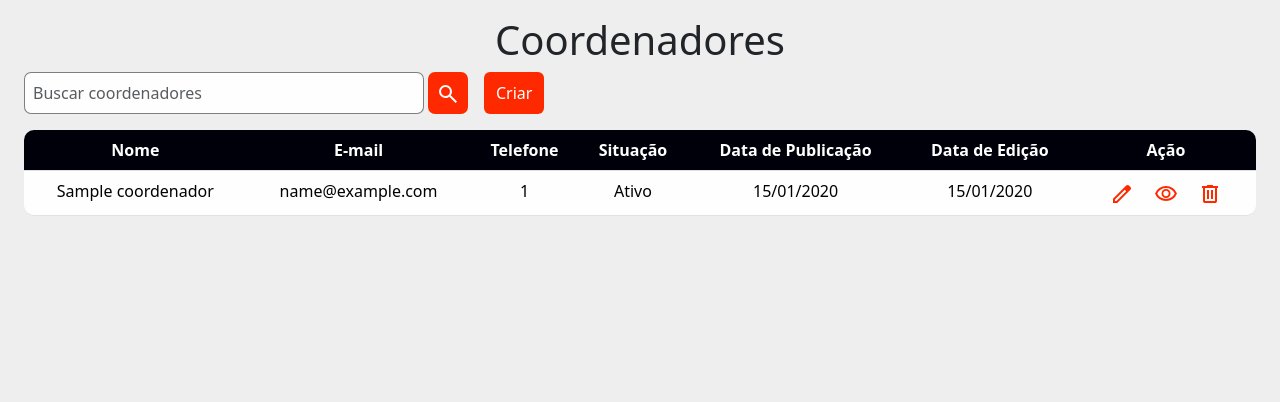
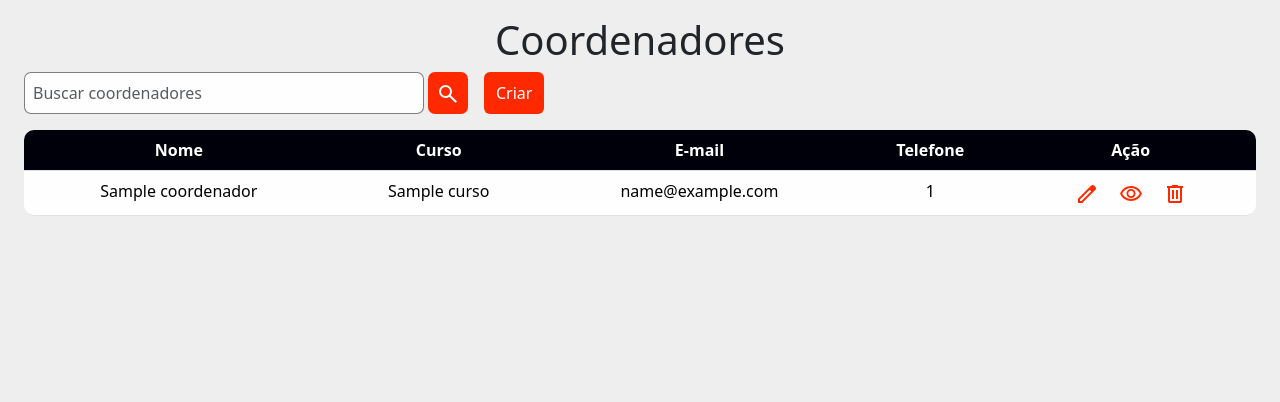
Before and after one commit to soualansousa/EAD, a Django app: page /coordenadores/ in a window 1280 px wide. Shown: the part 130-532 px from the top of the page. Run offline with Django 5.2, Linux system fonts and the light colour scheme; tables that the repository leaves empty hold one stand-in row (values such as "Sample post").

Commit message:
atualização no models e nas páginas relacionadas ao coordenador

```diff
--- a/cead/admin.py
+++ b/cead/admin.py
@@ -1,5 +1,5 @@
 from django.contrib import admin
-from .models import Noticia, Curso, Polo, Coordenador, Documentos, Disciplina, Perguntas, Contato, Mediador, CursoPolo, Cead
+from .models import Noticia, Curso, Polo, Coordenador, Documentos, Disciplina, Perguntas, Contato, Mediador, CursoPolo, Cead, CoordenadorCurso
 
 admin.site.register(Noticia),
 admin.site.register(Cead),
@@ -12,3 +12,4 @@ admin.site.register(Perguntas),
 admin.site.register(Contato),
 admin.site.register(Mediador),
 admin.site.register(CursoPolo),
+admin.site.register(CoordenadorCurso),
--- a/cead/forms.py
+++ b/cead/forms.py
@@ -1,5 +1,5 @@
 from django import forms
-from .models import Noticia, Polo, Coordenador, Curso, Mediador
+from .models import Noticia, Polo, Coordenador, Curso, Mediador, CoordenadorCurso
 
 class SearchForm(forms.Form):
     query = forms.CharField(label="Buscar", max_length=100, required=False)
@@ -15,9 +15,31 @@ class PoloForm(forms.ModelForm):
         fields = ['coordenador', 'cidade', 'latitude', 'longitude']
 
 class CoordenadorForm(forms.ModelForm):
+    curso = forms.ModelChoiceField(
+        queryset=Curso.objects.all(),
+        required=False,
+        label="Curso",
+        widget=forms.Select(attrs={'class': 'form-control'})
+    )
+
     class Meta:
         model = Coordenador
-        fields = ['nome', 'email', 'telefone', 'situacao']
+        fields = ['nome', 'email', 'telefone']
+
+    def save(self, commit=True):
+        instance = super().save(commit=False)
+
+        if commit:
+            instance.save()
+
+        curso = self.cleaned_data.get('curso')
+        if curso:
+            CoordenadorCurso.objects.update_or_create(
+                coordenador=instance,
+                defaults={'curso': curso}
+            )
+
+        return instance
 
 class CursoForm(forms.ModelForm):
     class Meta:
--- a/cead/models.py
+++ b/cead/models.py
@@ -43,6 +43,15 @@ class Curso(models.Model):
 
     def __str__(self):
         return self.nome
+
+class CoordenadorCurso(models.Model):
+    coordenador = models.ForeignKey(Coordenador, on_delete=models.CASCADE, related_name="coordenador_curso")
+    curso = models.ForeignKey(Curso, on_delete=models.CASCADE, related_name="coordenador_curso")
+    entrada = models.DateField(auto_now_add=True)
+    saida = models.DateField(blank=True, null=True)
+
+    def __str__(self):
+        return f"{self.coordenador.nome} - {self.curso.nome}"
 
 class Documentos(models.Model):
     curso = models.ForeignKey(Curso, on_delete=models.CASCADE)
--- a/cead/templates/cead/pages/coordenadores.html
+++ b/cead/templates/cead/pages/coordenadores.html
@@ -31,35 +31,31 @@
                 <thead>
                     <tr class="text-center table_header">
                         <th>Nome</th>
+                        <th>Curso</th>
                         <th>E-mail</th>
                         <th>Telefone</th>
-                        <th>Situação</th>
-                        <th>Data de Publicação</th>
-                        <th>Data de Edição</th>
                         <th>Ação</th>
                     </tr>
                 </thead>
                 <tbody>
-                    {% for coordenador in coordenadores %}
-                        <tr class="text-center table_body" data-id="{{ coordenador.id }}">
-                            <td>{{ coordenador.nome }}</td>
-                            <td>{{ coordenador.email }}</td>
-                            <td>{{ coordenador.telefone }}</td>
-                            <td>{{ coordenador.get_situacao_display }}</td>
-                            <td>{{ coordenador.publicacao|date:"d/m/Y" }}</td>
-                            <td>{{ coordenador.edicao|date:"d/m/Y" }}</td>
+                    {% for coordenador_curso in coordenador_cursos %}
+                        <tr class="text-center table_body" data-id="{{ coordenador_curso.coordenador.id }}">
+                            <td>{{ coordenador_curso.coordenador.nome }}</td>
+                            <td>{{ coordenador_curso.curso.nome }}</td>
+                            <td>{{ coordenador_curso.coordenador.email }}</td>
+                            <td>{{ coordenador_curso.coordenador.telefone }}</td>
                             <td>
                                 <div class="icons_action d-flex justify-content-center gap-2">
-                                    <button class="button_icon btn-editar" data-bs-toggle="modal" data-bs-target="#Editar" data-id="{{ coordenador.id }}">
+                                    <button class="button_icon btn-editar" data-bs-toggle="modal" data-bs-target="#Editar" data-id="{{ coordenador_curso.id }}">
                                         <img src="{% static 'images/icons/edit.svg' %}" alt="Edit"></img>
                                     </button>
 
-                                    <button class="button_icon btn-detalhar" data-bs-toggle="modal" data-bs-target="#Detalhar" data-id="{{ coordenador.id }}">
+                                    <button class="button_icon btn-detalhar" data-bs-toggle="modal" data-bs-target="#Detalhar" data-id="{{ coordenador_curso.id }}">
                                         <img src="{% static 'images/icons/visibility.svg' %}" alt="View">
                                     </button>
 
 
-                                    <button class="button_icon button_delete" data-bs-toggle="modal" data-bs-target="#Excluir" data-id="{{ coordenador.id }}">
+                                    <button class="button_icon button_delete" data-bs-toggle="modal" data-bs-target="#Excluir" data-id="{{ coordenador_curso.id }}">
                                         <img src="{% static 'images/icons/delete.svg' %}" alt="Delete"></img>
                                     </button>
                                 </div>
--- a/cead/templates/cead/partials/modais_coordenadores.html
+++ b/cead/templates/cead/partials/modais_coordenadores.html
@@ -150,6 +150,12 @@
                         </select>
                     </div>
 
+                    <div class="mb-3">
+                        <label for="editarCurso" class="form-label">Curso</label>
+                        <select id="editarCurso" name="curso" class="form-select">
+                        </select>
+                    </div>
+
                     <!-- Botão Salvar -->
                     <div class="d-flex justify-content-center">
                         <button type="button" class="btn btn-primary" id="salvarEdicao">
@@ -190,6 +196,7 @@
         });
 
         $('#confirmarExclusao').on('click', function() {
+            console.log(coordenadorId)
             if (coordenadorId) {
                 $.ajax({
                     type: 'POST',
@@ -239,7 +246,6 @@
 
         $('.btn-editar').on('click', function() {
             let coordenadorId = $(this).data('id');
-            console.log(coordenadorId);
 
             $.ajax({
                 type: 'GET',
@@ -250,9 +256,18 @@
                     $('#editarEmail').val(response.email);
                     $('#editarTelefone').val(response.telefone);
                     $('#editarSituacao').val(response.situacao);
+                    $('#editarCurso').empty();
+                    response.cursos.forEach(function(curso) {
+                        let option = $('<option></option>').val(curso.id).text(curso.nome);
+                        if (curso.id === response.curso) {
+                            option.prop('selected', true);
+                        } else {
+                            console.log('a')
+                        }
+                        $('#editarCurso').append(option);
+                    });
+
                     $('#Editar').data('id', coordenadorId);
-
-
                     $('#Editar').modal('show');
                 },
                 error: function() {
@@ -262,11 +277,11 @@
         });
 
 
-
         $('#salvarEdicao').on('click', function() {
             let coordenadorId = $('#Editar').data('id');
             let formData = {
                 nome: $('#editarNome').val(),
+                curso: $('#editarCurso').val(),
                 email: $('#editarEmail').val(),
                 telefone: $('#editarTelefone').val(),
                 situacao: $('#editarSituacao').val(),
--- a/cead/views.py
+++ b/cead/views.py
@@ -4,7 +4,7 @@ from django.contrib.auth.forms import AuthenticationForm
 from django.contrib.auth.decorators import login_required
 from django.http import JsonResponse
 from django.db.models import Q
-from .models import Noticia, Polo, Curso, Coordenador, CursoPolo, Mediador, GestorPolos
+from .models import Noticia, Polo, Curso, Coordenador, CursoPolo, Mediador, GestorPolos, CoordenadorCurso
 from .forms import SearchForm, NoticiaForm, PoloForm, CoordenadorForm, CursoForm, MediadorForm
 
 
@@ -181,26 +181,26 @@ def coordenadores_lista(request):
     make_coordenador = CoordenadorForm(request.POST)
     search_coordenador = SearchForm(request.GET)
     query = request.GET.get('query')
-    coordenadores = Coordenador.objects.all()
+    coordenador_cursos = CoordenadorCurso.objects.select_related('coordenador', 'curso').all()
 
     query = request.GET.get('query', '')
     if query == 'none':
         query = ''  # Corrige o valor se for "none"
 
     if query:
-        coordenadores = coordenadores.filter(
-        Q(situacao__icontains=query) |
-        Q(edicao__icontains=query) |
-        Q(publicacao__icontains=query) |
-        Q(nome__icontains=query) |
-        Q(telefone__icontains=query) |
-        Q(email__icontains=query)
+        coordenador_cursos = coordenador_cursos.filter(
+        Q(coordenador__situacao__icontains=query) |
+        Q(coordenador__edicao__icontains=query) |
+        Q(coordenador__publicacao__icontains=query) |
+        Q(coordenador__nome__icontains=query) |
+        Q(coordenador__telefone__icontains=query) |
+        Q(coordenador__email__icontains=query)
         )
 
     context = {
         'make_coordenador': make_coordenador,
         'search_coordenador': search_coordenador,
-        'coordenadores': coordenadores,
+        'coordenador_cursos': coordenador_cursos,
         'query': query,
     }
 
@@ -235,23 +235,19 @@ def detalhar_coordenador(request, coordenador_id):
 def editar_coordenador(request, coordenador_id):
     coordenador = get_object_or_404(Coordenador, id=coordenador_id)
 
-    if request.method == 'POST':
-        # if request.method == 'POST':
-
-        #     situacao = request.POST.get('situacao')
-
-        coordenador.situacao = request.POST.get('situacao')
-        coordenador.nome = request.POST.get('nome')
-        coordenador.email = request.POST.get('email')
-        coordenador.telefone = request.POST.get('telefone')
-
-        coordenador.save()
+    coordenador_curso = CoordenadorCurso.objects.filter(coordenador_id=coordenador_id).first()
 
 
-
-        return JsonResponse({'success': True})
+    if request.method == 'POST':
+        form = CoordenadorForm(request.POST, instance=coordenador)
+        if form.is_valid():
+            form.save()
+            return JsonResponse({'success': True})
         return JsonResponse({'success': False, 'errors': form.errors})
 
+    cursos = Curso.objects.all().values('id', 'nome')
+
+    curso_relacionado = coordenador_curso.curso.id if coordenador_curso else None
 
 
     dados = {
@@ -261,6 +257,8 @@ def editar_coordenador(request, coordenador_id):
         'situacao': coordenador.situacao,
         'publicacao': coordenador.publicacao.strftime('%d/%m/%Y') if coordenador.publicacao else "Data não disponível",
         'edicao': coordenador.edicao.strftime('%d/%m/%Y') if coordenador.edicao else "Não editado",
+        'curso': curso_relacionado,
+        'cursos': list(cursos),
 
     }
     return JsonResponse(dados)
```
Also changed, not shown: cead/migrations/0028_merge_0026_gestorpolos_0027_remove_noticia_cead.py (added), cead/migrations/0029_gestor_alter_gestorpolos_gestor.py (added), cead/migrations/0030_coordenadorcurso.py (added), cead/migrations/0031_coordenadorcurso_entrada_coordenadorcurso_saida.py (added), cead/migrations/0032_alter_coordenadorcurso_saida.py (added).
